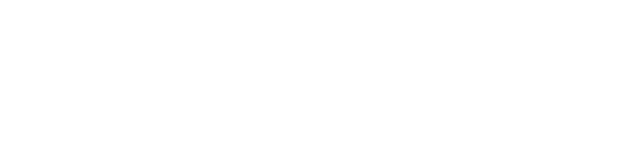
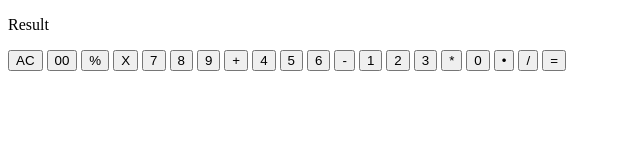
Before and after one commit to Yeabsra97/Calculator, a plain HTML site: page index.html in a window 1280 px wide. Shown: the whole page, without its empty margins (0-640 px from the left). Drawn offline with Linux system fonts and the light colour scheme.

Commit message:
feat: add initial calculator setup

```diff
--- a/index.html
+++ b/index.html
@@ -8,6 +8,42 @@
 </head>
 <body>
 
+    <!-- Calculator Buttons -->
+    <div class="calc-container">
+
+        <p class="result">Result</p>
+
+        <div class="calc-container">
+
+            <button>AC</button>
+            <button>00</button>
+            <button>%</button>
+            <button>X</button>
+
+            <button>7</button>
+            <button>8</button>
+            <button>9</button>
+            <button>+</button>
+
+
+            <button>4</button>
+            <button>5</button>
+            <button>6</button>
+            <button>-</button>
+
+            <button>1</button>
+            <button>2</button>
+            <button>3</button>
+            <button>*</button>
+
+            <button>0</button>
+            <button>&#8226</button>
+            <button>/</button>
+            <button>=</button>
+        </div>
+
+    </div>
+
 
     <script src="./script.js"></script>
 </body>
```
